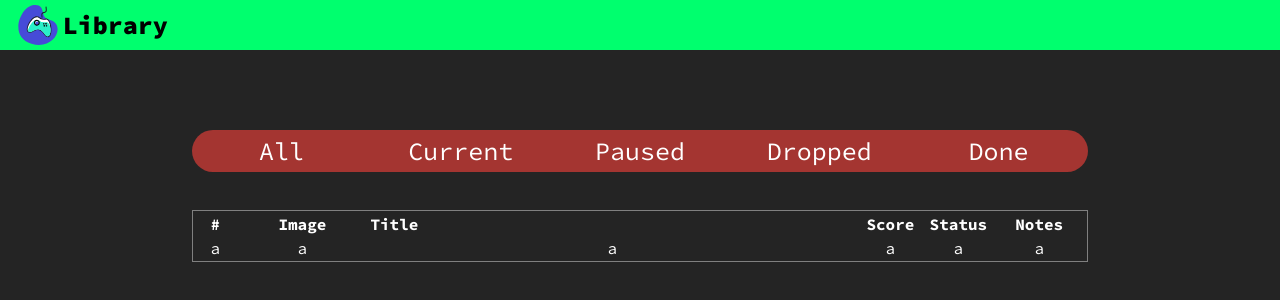
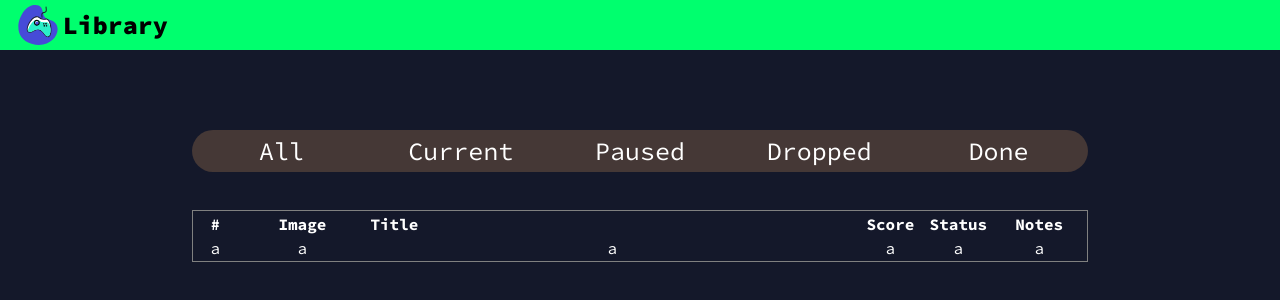
Before and after one commit to Vicescq/Video-Game-Library, a React (Vite) app: page / in a window 1280 px wide. Shown: the top 300 px of the page. Built offline with nearby package versions, Linux system fonts and the light colour scheme.

Commit message:
site colour changes, boilerplate code on SearchPage

```diff
--- a/src/Pages/Home/Home.module.css
+++ b/src/Pages/Home/Home.module.css
@@ -1,6 +1,6 @@
 .status{
     display: flex;
-    background-color: rgb(164, 53, 49);
+    background-color: rgb(69, 56, 54);
 }
 
 .status div{
--- a/src/index.css
+++ b/src/index.css
@@ -1,7 +1,7 @@
 :root {
   font-family: "Source Code Pro";
   color: rgba(255, 255, 255);
-  background-color: #242424;
+  background-color: #14182a;
 }
 
 body{
```
Also changed, not shown: src/Pages/SearchPage/SearchPage.jsx (+12 -0 lines).
